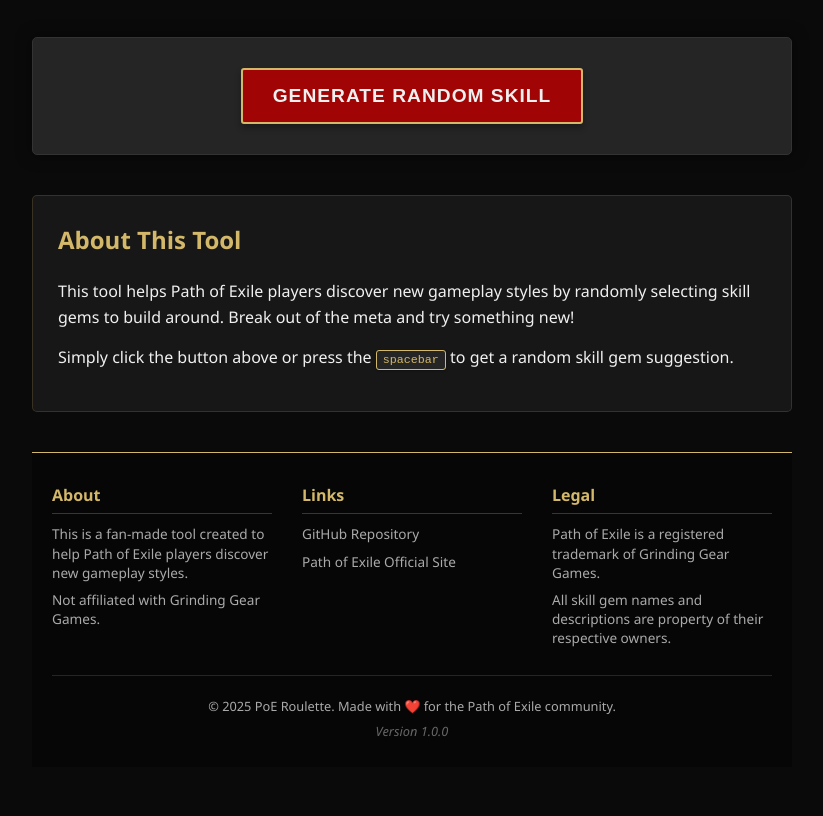
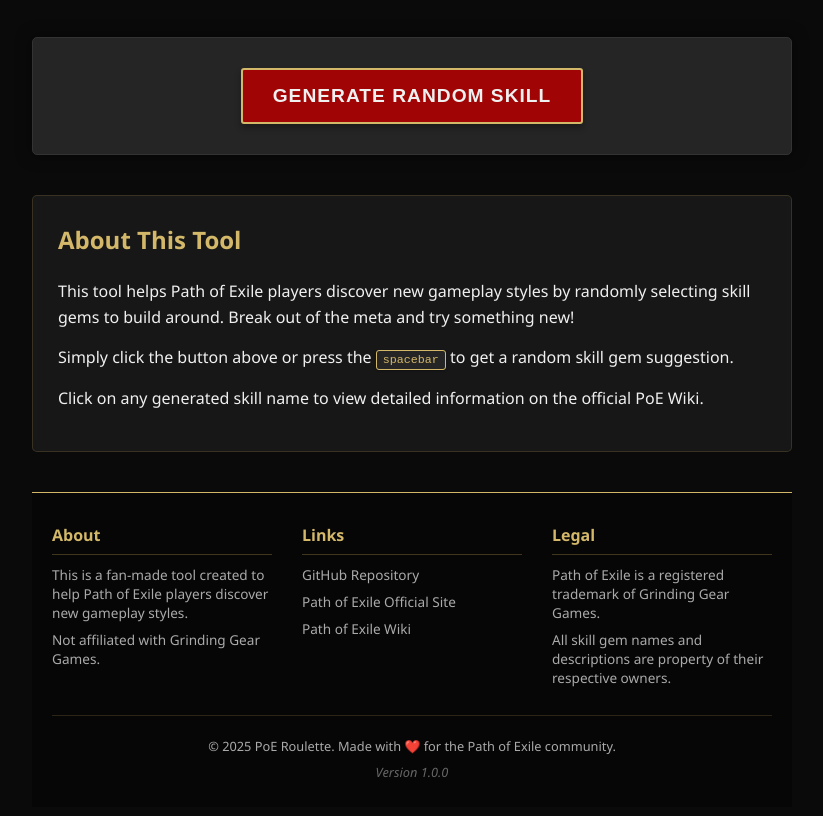
Before and after one commit to AtakanSevimli1/PoE-Roulette, a plain HTML site: page index.html in a window 1280 px wide. Shown: the part 174-990 px from the top of the page, without its empty margins (228-1051 px from the left). Before the commit the page ends 961 px from the top, so only its background shows below. Drawn offline with Linux system fonts and the light colour scheme.

Commit message:
add wiki mention

```diff
--- a/index.html
+++ b/index.html
@@ -79,6 +79,7 @@
                     to build around. Break out of the meta and try something new!</p>
                 <p>Simply click the button above or press the <kbd>spacebar</kbd> to get a random skill gem suggestion.
                 </p>
+                <p>Click on any generated skill name to view detailed information on the official PoE Wiki.</p>
             </section>
         </main>
 
@@ -96,6 +97,8 @@
                             rel="noopener noreferrer" aria-label="View source code on GitHub">GitHub Repository</a></p>
                     <p><a href="https://www.pathofexile.com/" target="_blank" rel="noopener noreferrer"
                             aria-label="Visit official Path of Exile website">Path of Exile Official Site</a></p>
+                    <p><a href="https://www.poewiki.net/" target="_blank" rel="noopener noreferrer"
+                            aria-label="Visit Path of Exile Wiki">Path of Exile Wiki</a></p>
                 </div>
 
                 <div class="footer-section">
```
